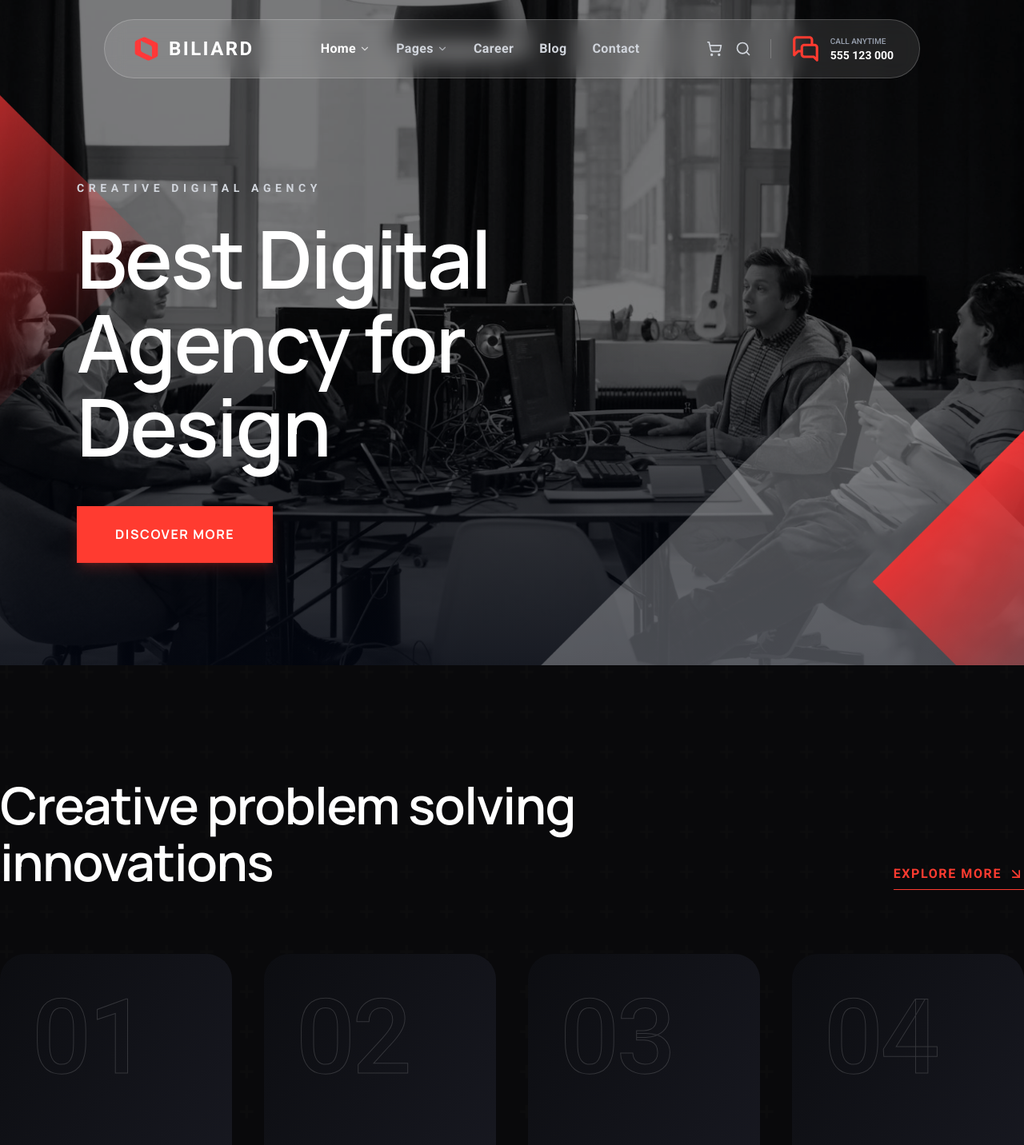
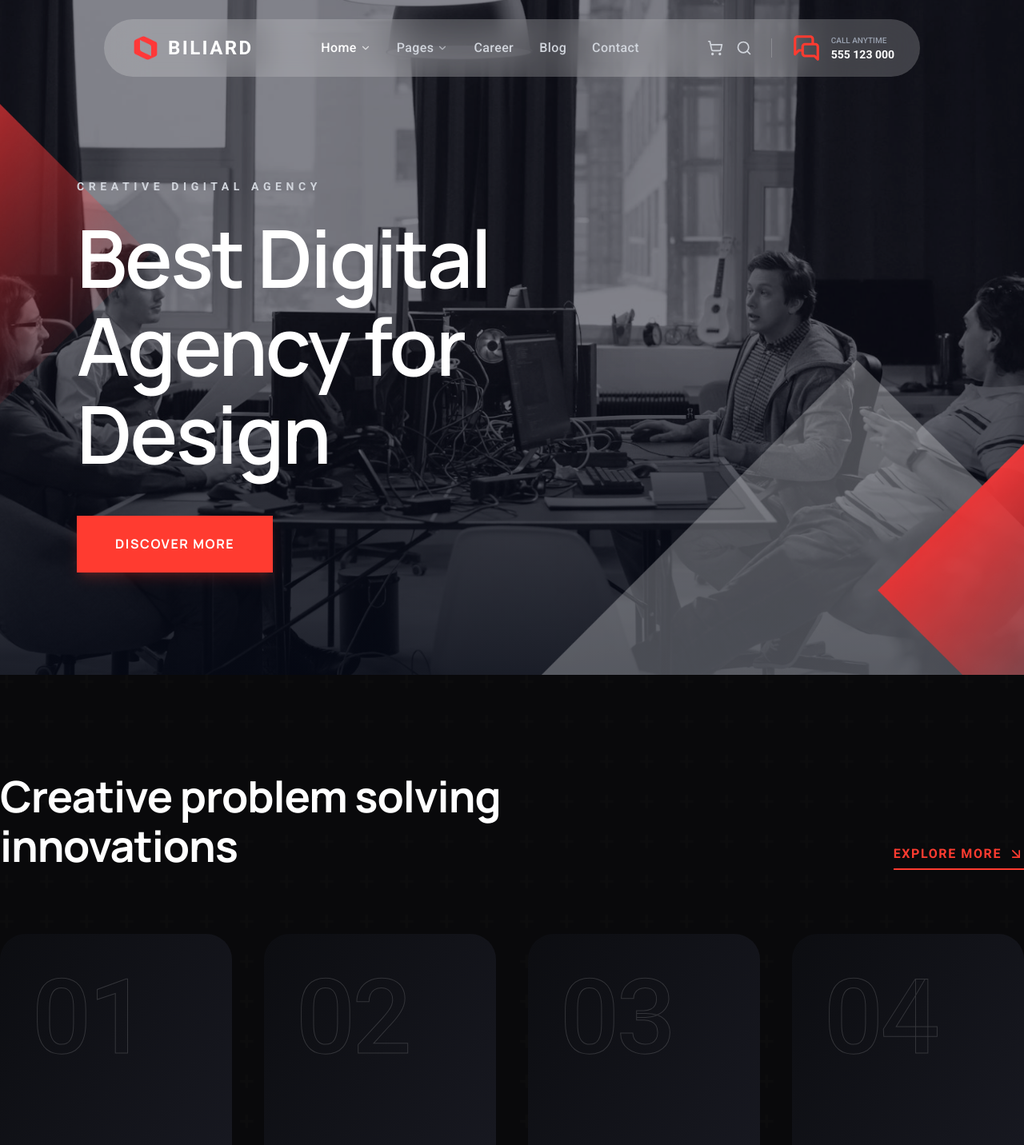
Before and after one commit to mahmudulkarim420/biliard-frontend, a React (Vite) app: page / in a window 1280 px wide. Shown: the top 1432 px of the page at 80% size. Built offline with nearby package versions, Linux system fonts and the light colour scheme.

Commit message:
some issue fixed

```diff
--- a/src/components/shared/Navbar.tsx
+++ b/src/components/shared/Navbar.tsx
@@ -99,8 +99,8 @@ const Navbar = () => {
                     className={cn(
                         "mx-auto transition-all duration-500 ease-in-out",
                         scrolled
-                            ? "w-full rounded-none border-b border-white/10 bg-black/90 py-4 shadow-2xl backdrop-blur-xl"
-                            : "w-[95%] md:w-[90%] lg:w-[calc(100%-100px)] xl:w-[calc(100%-260px)] 2xl:max-w-[1400px] rounded-full border border-white/20 bg-white/10 py-4 backdrop-blur-md"
+                            ? "w-full rounded-none bg-black py-4 backdrop-blur-[25px]"
+                            : "w-[95%] md:w-[90%] lg:w-[calc(100%-100px)] xl:w-[calc(100%-260px)] 2xl:max-w-[1400px] rounded-full bg-[rgba(255,255,255,0.20)] py-4 backdrop-blur-[25px]"
                     )}
                 >
                     <div className="mx-auto max-w-300 2xl:max-w-[1400px] px-5 md:px-6 xl:px-8">
@@ -127,7 +127,7 @@ const Navbar = () => {
                                             <Link
                                                 to={link.href}
                                                 className={cn(
-                                                    "flex items-center gap-1 text-[16px] font-semibold tracking-wide transition-colors hover:text-white",
+                                                    "flex items-center gap-1 text-[16px] font-medium tracking-wide transition-colors hover:text-white",
                                                     isActive ? "text-white" : "text-gray-300"
                                                 )}
                                             >
--- a/src/components/shared/PageHeader.tsx
+++ b/src/components/shared/PageHeader.tsx
@@ -15,7 +15,7 @@ const PageHeader = ({ title, breadcrumb, className }: PageHeaderProps) => {
   return (
     <section
       className={cn(
-        "relative w-full flex flex-col justify-center min-h-112 md:min-h-138 lg:min-h-162 overflow-hidden bg-gray-950 py-20",
+        "relative w-full flex flex-col justify-center min-h-[350px] md:min-h-[350px] lg:min-h-[400px] xl:min-h-[400px] 2xl:min-h-[500px] overflow-hidden bg-gray-950 py-20",
         className
       )}
     >
--- a/src/index.css
+++ b/src/index.css
@@ -34,11 +34,6 @@ html,
 body {
   scroll-behavior: smooth;
   font-family: var(--font-body);
-  background-color: var(--color-spaceWhite);
-  /* Desktop এ কাস্টম কার্সারের জন্য */
-  @media (pointer: fine) {
-    cursor: none;
-  }
 }
 
 @layer base {
@@ -55,7 +50,7 @@ body {
   }
 
   h2 {
-    @apply text-[30px] sm:text-[38px] md:text-[46px] lg:text-[54px] xl:text-[62px] 2xl:text-[72px] leading-[1.15] font-bold;
+    @apply text-[30px] sm:text-[38px] md:text-[46px] lg:text-[48px] xl:text-[54px] leading-[1.15] font-bold;
   }
 
   h3 {
@@ -68,7 +63,7 @@ body {
 
   /* Body Text Adjustment */
   p {
-    @apply font-body text-[15px] md:text-[16px] xl:text-[18px] leading-[1.6] text-desc font-normal;
+    @apply font-body text-[16px] text-desc font-normal;
   }
 
   /* ── Standardized Spacing Utilities (XL Optimized) ── */
@@ -77,14 +72,14 @@ body {
    * 1. Global Section Padding
    */
   .section-padding {
-    @apply py-16 md:py-24 lg:py-[120px] xl:py-[140px] 2xl:py-[160px];
+    @apply py-14 md:py-20 lg:py-[100px] xl:py-[120px];
   }
 
   /**
    * 2. Global Section Gap
    */
   .section-gap {
-    @apply mt-16 md:mt-24 lg:mt-[120px] xl:mt-[140px];
+    @apply mt-14 md:mt-20 lg:mt-[100px] xl:mt-[120px];
   }
 
 }
--- a/src/pages/AboutPage/AboutPage.tsx
+++ b/src/pages/AboutPage/AboutPage.tsx
@@ -9,7 +9,7 @@ import Partners from "@/pages/AboutPage/Sections/Partners";
 const AboutPage = () => {
   return (
     <SubPageLayout title="About Us" breadcrumb="Home / About Us">
-      <div className="about-page-standardized">
+      <div>
         <AboutExperience />
         <MarqueeDivider/>
         <OurHistory/>
--- a/src/pages/AboutPage/Sections/OurHistory.tsx
+++ b/src/pages/AboutPage/Sections/OurHistory.tsx
@@ -22,7 +22,7 @@ const historyData = [
 // ─── Component ────────────────────────────────────────────────────────────────
 const OurHistory = () => {
   return (
-    <section className="section-padding bg-[#F3F3F3]">
+    <section className="section-padding bg-[#F3F3F3] section-gap">
       <div className="max-w-300 mx-auto xl:max-w-[1280px] 2xl:max-w-[1440px] px-5 md:px-8 xl:px-0">
         <div className="flex flex-col lg:flex-row gap-16 lg:gap-24">
 
--- a/src/pages/HomePage/Sections/AboutUs.tsx
+++ b/src/pages/HomePage/Sections/AboutUs.tsx
@@ -51,7 +51,7 @@ const AboutUs = () => {
             </p>
 
             {/* Section heading */}
-            <h2 className="mb-8 md:mb-10 max-w-full md:max-w-100 xl:max-w-[800px] text-[36px] md:text-4xl lg:text-[46px] xl:text-[54px] 2xl:text-[64px] font-bold leading-[1.1] text-title tracking-tight">
+            <h2 className="mb-8 md:mb-10 max-w-full md:max-w-100 xl:max-w-[800px] text-title tracking-tight">
               We Empower Clients to <br className="hidden lg:block" /> be loved
             </h2>
 
--- a/src/pages/HomePage/Sections/BlogSection.tsx
+++ b/src/pages/HomePage/Sections/BlogSection.tsx
@@ -69,7 +69,7 @@ const BlogSection = () => {
         <p className="text-brand text-[11px] md:text-[12px] xl:text-[14px] font-bold uppercase tracking-[0.2em] mb-4">
           LATEST BLOG
         </p>
-        <h2 className="text-[36px] md:text-5xl lg:text-[56px] xl:text-[64px] 2xl:text-[72px] font-bold text-gray-900 mb-12 md:mb-16 tracking-tight">
+        <h2 className="text-[36px] md:text-5xl  2xl:text-[54px] font-bold text-gray-900 mb-12 md:mb-16 tracking-tight">
           Latest Blog & News
         </h2>
 
--- a/src/pages/HomePage/Sections/FeaturesSection.tsx
+++ b/src/pages/HomePage/Sections/FeaturesSection.tsx
@@ -43,7 +43,7 @@ const FeaturesSection = () => {
   const [isModalOpen, setIsModalOpen] = useState(false);
 
   return (
-    <section className="relative z-20 w-full bg-slate-50 section-padding">
+    <section className="relative z-20 w-full section-padding">
 
       {/* Hexagonal repeating SVG pattern */}
       <div
@@ -93,13 +93,13 @@ const FeaturesSection = () => {
         </div>
 
         {/* ── Content: Progress Bar (Left) + Tab Panel (Right) ── */}
-        <div className="grid grid-cols-1 gap-12 md:gap-16 lg:grid-cols-2 xl:gap-24 w-full">
+        <div className="grid grid-cols-1 gap-12 md:gap-16 lg:grid-cols-2 xl:gap-24 w-full mt-14">
           {/* Left: Section copy + animated skill bar */}
           <div className="text-center lg:text-left flex flex-col items-center lg:items-start xl:max-w-[90%] lg:mr-auto">
             <p className="mb-3 text-[11px] md:text-[13px] xl:text-[14px] font-bold uppercase tracking-[0.2em] text-brand">
               Innovative Ideas
             </p>
-            <h2 className="mb-6 text-[36px] md:text-4xl lg:text-[42px] xl:text-[54px] 2xl:text-[64px] font-bold leading-[1.1] tracking-tight text-title">
+            <h2 className="mb-6 text-[36px] md:text-4xl lg:text-[42px] xl:text-[54px] font-bold leading-[1.1] tracking-tight text-title">
               We Offer You A <br className="hidden xl:block" /> Digital Platform
             </h2>
             <p className="mb-10 text-[14px] md:text-[15px] xl:text-[18px] leading-relaxed text-desc max-w-full lg:max-w-[90%]">
--- a/src/pages/HomePage/Sections/Hero.tsx
+++ b/src/pages/HomePage/Sections/Hero.tsx
@@ -5,14 +5,9 @@ import redAccents from "@/assets/bg.png";
 // ─── Local Components ─────────────────────────────────────────────────────────
 import DiscoverMoreBtn from "@/components/shared/DiscoverMoreBtn";
 
-// ─── Component ────────────────────────────────────────────────────────────────
-// Full-bleed hero section for the primary Home page. Uses three stacked
-// absolute layers — a grayscale photo base, brand-colored red shape accents
-// (mix-blend-screen), and dark gradient overlays — to build visual depth
-// without any external animation library.
 const Hero = () => {
   return (
-    <section className="relative w-full flex flex-col justify-center items-center min-h-[45vh] md:min-h-[80vh] lg:min-h-screen overflow-hidden bg-gray-950 section-padding lg:py-0">
+    <section className="relative w-full flex flex-col justify-center items-center min-h-[50vh] md:min-h-[60vh] lg:min-h-[60vh] xl:min-h-screen overflow-hidden bg-[#4C5294]">
 
       {/* ── Layer 1: Grayscale base photo ── */}
       <div className="absolute inset-0 z-0">
@@ -49,7 +44,7 @@ const Hero = () => {
             </div>
 
             {/* Main heading */}
-            <h1 className="mb-8 sm:mb-12 text-[42px] sm:text-7xl lg:text-[85px] xl:text-[100px] 2xl:text-[120px] font-semibold leading-[1.1] text-white tracking-tight lg:leading-[1.05]">
+            <h1 className="mb-8 sm:mb-12 text-[42px] sm:text-7xl lg:text-[85px] xl:text-[100px] 2xl:text-[120px] font-semibold leading-[1.3] text-white tracking-tight xl:leading-[110px] 2xl:leading-[130px]">
               Best Digital
               <br className="block xl:hidden" />
               <span className="hidden sm:inline"> </span>
--- a/src/pages/HomePage/Sections/Innovations.tsx
+++ b/src/pages/HomePage/Sections/Innovations.tsx
@@ -101,7 +101,7 @@ const services: ServiceCard[] = [
 // and a service title. A decorative cross/plus SVG pattern fills the background.
 const Innovations = () => {
   return (
-    <section className="relative z-10 w-full overflow-hidden bg-[#09090b] section-padding section-padding-x">
+    <section className="relative z-10 w-full overflow-hidden bg-[#09090b] section-padding">
 
       {/* Repeating cross-plus SVG pattern — very low opacity decorative texture */}
       <div
@@ -116,7 +116,7 @@ const Innovations = () => {
 
         {/* ── Section Header ── */}
         <div className="mb-10 md:mb-16 flex flex-col items-center justify-between gap-6 md:flex-row md:items-end text-center md:text-left xl:mb-20">
-          <h2 className="max-w-full md:max-w-125 xl:max-w-[800px] text-[36px] md:text-5xl lg:text-[52px] xl:text-[64px] 2xl:text-[72px] font-semibold leading-[1.1] text-white tracking-tight">
+          <h2 className="max-w-full md:max-w-125 xl:max-w-[800px] text-white">
             Creative problem solving <br className="hidden xl:block" /> innovations
           </h2>
 
--- a/src/pages/HomePage/Sections/MarqueeDivider.tsx
+++ b/src/pages/HomePage/Sections/MarqueeDivider.tsx
@@ -6,7 +6,7 @@ const MarqueeDivider = () => {
   const words = ["Software", "Web Design", "Development", "UI/UX Design", "Branding"];
 
   return (
-    <section className="relative z-10 flex w-full overflow-x-hidden bg-white pt-10 md:pt-13 pb-40 sm:pb-52 md:pb-72 lg:pb-88 xl:pb-[400px] 2xl:pb-[500px]">
+    <section className="relative z-10 flex w-full overflow-x-hidden bg-white">
 
       {/* Keyframe definition — injected inline to avoid a separate CSS file dependency */}
       <style>{`
```
Also changed, not shown: src/styles/index.css (deleted, +0 -101 lines).
